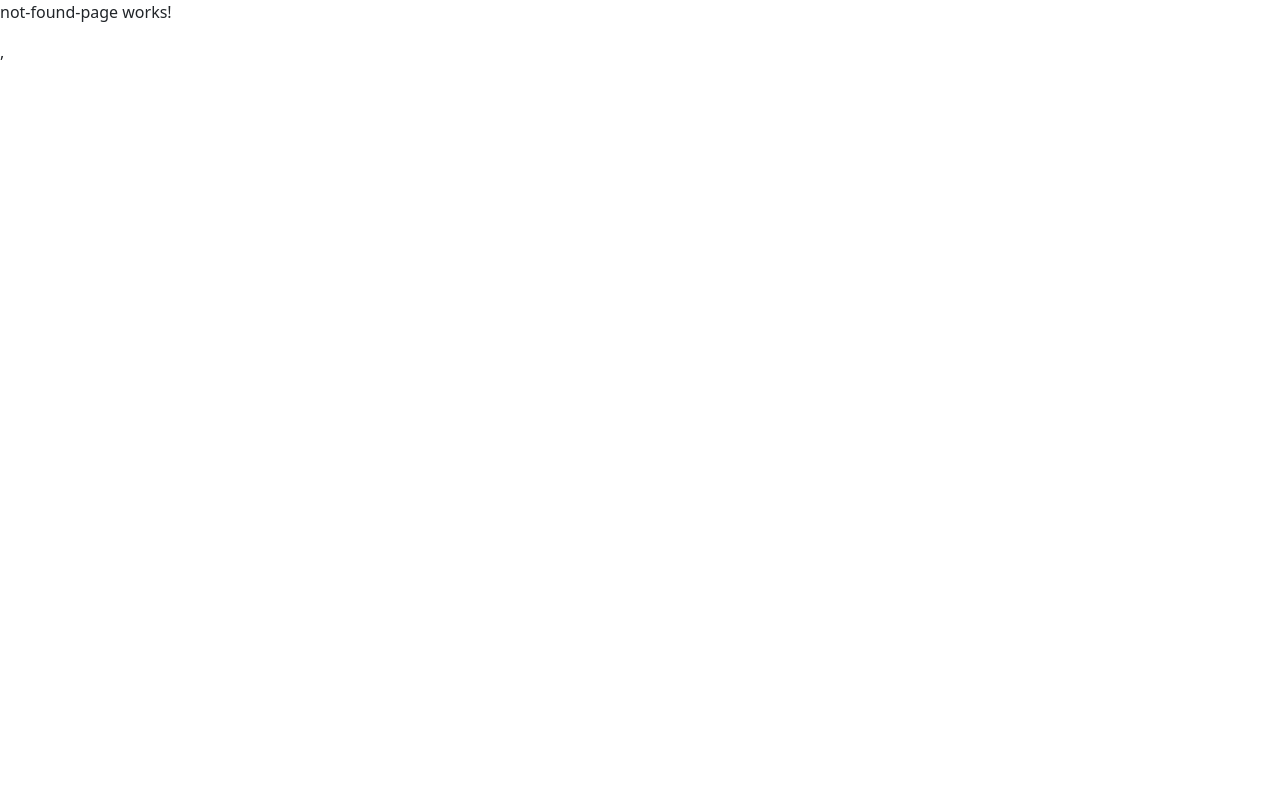
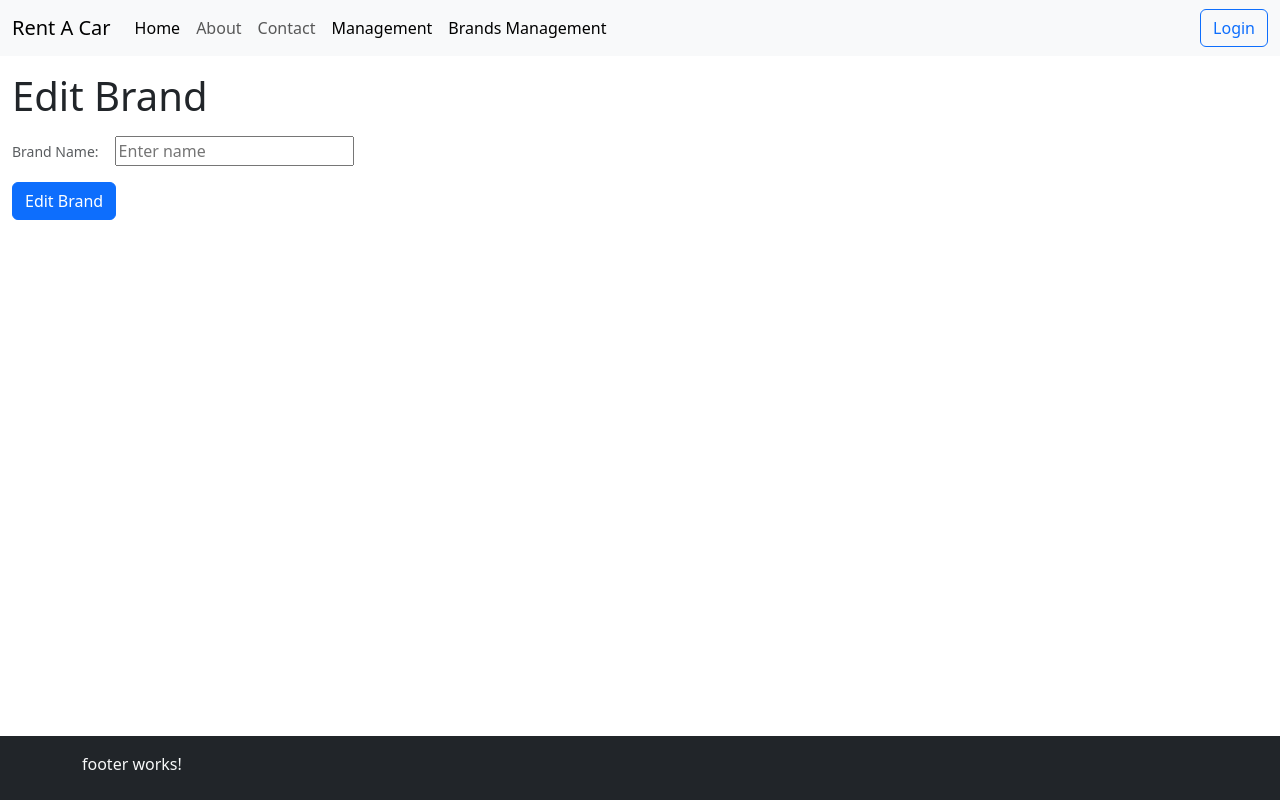
Before and after one commit to ahmet-cetinkaya-instruction/tobeto-3a-javafs-angular, an Angular app: page /management/brands/edit/1 in a window 1280 px wide. Built offline with nearby package versions, Linux system fonts and the light colour scheme; no server answers; sample sign-in values are in the browser's storage.

Commit message:
add edit brand operations

```diff
--- a/src/app/features/brands/components/add-brand-form/add-brand-form.component.ts
+++ b/src/app/features/brands/components/add-brand-form/add-brand-form.component.ts
@@ -1,5 +1,10 @@
 import { CommonModule } from '@angular/common';
-import { ChangeDetectionStrategy, ChangeDetectorRef, Component, OnInit } from '@angular/core';
+import {
+  ChangeDetectionStrategy,
+  ChangeDetectorRef,
+  Component,
+  OnInit,
+} from '@angular/core';
 import {
   FormBuilder,
   FormGroup,
@@ -11,6 +16,7 @@ import {
   BrandControllerService,
   CreateBrandRequestParams,
 } from '../../../../shared/services/api';
+import { Router, RouterModule } from '@angular/router';
 
 @Component({
   selector: 'app-add-brand-form',
@@ -20,6 +26,7 @@ import {
     // FormsModule,
     ReactiveFormsModule,
     ButtonComponent,
+    RouterModule
   ],
   templateUrl: './add-brand-form.component.html',
   styleUrl: './add-brand-form.component.scss',
@@ -32,7 +39,8 @@ export class AddBrandFormComponent implements OnInit {
   constructor(
     private formBuilder: FormBuilder,
     private brandsService: BrandControllerService,
-    private change: ChangeDetectorRef
+    private change: ChangeDetectorRef,
+    private router: Router
   ) {}
 
   ngOnInit(): void {
@@ -69,8 +77,11 @@ export class AddBrandFormComponent implements OnInit {
       complete: () => {
         // Complete: Observable'dan gelen veri akışının tamamlandığını bildiren fonksiyon. Complete çalıştığı taktirde observable'dan gelen veri akışı sona erer.
         this.formMessage = 'Brand added successfully';
-        this.form.reset();
         this.change.markForCheck();
+
+        setTimeout(() => {
+          this.router.navigate(['/management', 'brands']);
+        }, 2000);
       },
     });
   }
--- /dev/null
+++ b/src/app/features/brands/components/edit-brand-form/edit-brand-form.component.html
@@ -0,0 +1,18 @@
+<form [formGroup]="form" (ngSubmit)="onFormSubmit()">
+  @if (formMessage) {
+  <small>{{ formMessage }}</small>
+  }
+
+  <div class="mt-3">
+    <label for="nameInput" class="form-text text-muted">Brand Name:</label>
+    <input
+      formControlName="name"
+      type="text"
+      placeholder="Enter name"
+      id="nameInput"
+      class="ms-3"
+    />
+  </div>
+
+  <app-button type="submit" class="mt-3"> Edit Brand </app-button>
+</form>
--- /dev/null
+++ b/src/app/features/brands/components/edit-brand-form/edit-brand-form.component.scss
@@ -0,0 +1,3 @@
+:host {
+  display: block;
+}
--- /dev/null
+++ b/src/app/features/brands/components/edit-brand-form/edit-brand-form.component.ts
@@ -0,0 +1,93 @@
+import { BrandsService } from './../../services/brands.service';
+import { CommonModule } from '@angular/common';
+import {
+  ChangeDetectionStrategy,
+  ChangeDetectorRef,
+  Component,
+  Input,
+  OnInit,
+} from '@angular/core';
+import {
+  FormBuilder,
+  FormGroup,
+  ReactiveFormsModule,
+  Validators,
+} from '@angular/forms';
+import { ButtonComponent } from '../../../../shared/components/button/button.component';
+import { BrandControllerService } from '../../../../shared/services/api';
+import { Router } from '@angular/router';
+
+@Component({
+  selector: 'app-edit-brand-form',
+  standalone: true,
+  imports: [CommonModule, ReactiveFormsModule, ButtonComponent],
+  templateUrl: './edit-brand-form.component.html',
+  styleUrl: './edit-brand-form.component.scss',
+  changeDetection: ChangeDetectionStrategy.OnPush,
+})
+export class EditBrandFormComponent implements OnInit {
+  @Input() brandId!: number;
+
+  form!: FormGroup;
+  formMessage: string | null = null;
+
+  constructor(
+    private fb: FormBuilder,
+    private brandsService: BrandsService,
+    private brandControllerService: BrandControllerService,
+    private change:ChangeDetectorRef,
+    private router:Router
+  ) {}
+
+  ngOnInit(): void {
+    this.createForm();
+    this.getBrand();
+  }
+
+  createForm() {
+    this.form = this.fb.group({
+      name: ['', [Validators.required]],
+    });
+  }
+
+  getBrand() {
+    this.brandsService.getBrandById({ id: this.brandId }).subscribe((brand) => {
+      console.log(
+        '🚀 ~ EditBrandFormComponent ~ this.brandsService.getBrandById ~ brand:',
+        brand
+      );
+      this.form.patchValue({
+        name: brand.name,
+      });
+    });
+  }
+
+  edit() {
+    this.brandControllerService
+      .updateBrandById({
+        id: this.brandId,
+        updateBrandRequest: {
+          name: this.form.value.name,
+        },
+      })
+      .subscribe({
+        complete: () => {
+          this.formMessage = 'Brand updated successfully';
+          this.change.markForCheck();
+
+          setTimeout(() => {
+            this.router.navigate(['/management', 'brands']);
+          }, 2000);
+        },
+      });
+  }
+
+  onFormSubmit() {
+    if (this.form.invalid) {
+      this.formMessage = 'Please fill the form correctly';
+      return;
+    }
+
+    this.edit();
+  }
+}
--- a/src/app/features/brands/services/brands.service.ts
+++ b/src/app/features/brands/services/brands.service.ts
@@ -2,7 +2,11 @@ import { HttpClient } from '@angular/common/http';
 import { Injectable } from '@angular/core';
 import { Observable } from 'rxjs';
 import { environment } from '../../../../environments/environment';
-import { GetAllBrandResponse } from '../../../shared/services/api';
+import {
+  GetAllBrandResponse,
+  GetBrandByIdRequestParams,
+  GetBrandByIdResponse,
+} from '../../../shared/services/api';
 
 @Injectable({
   providedIn: 'root',
@@ -27,4 +31,12 @@ export class BrandsService {
   getBrands(): Observable<GetAllBrandResponse[]> {
     return this.httpClient.get<GetAllBrandResponse[]>(this.controllerUrl);
   }
+
+  getBrandById(
+    request: GetBrandByIdRequestParams
+  ): Observable<GetBrandByIdResponse> {
+    return this.httpClient.get<GetBrandByIdResponse>(
+      `${this.controllerUrl}/${request.id}`
+    );
+  }
 }
--- /dev/null
+++ b/src/app/routes/management-page/management-brands-page/management-edit-brand-page/management-edit-brand-page.component.html
@@ -0,0 +1,2 @@
+<h1>Edit Brand</h1>
+<app-edit-brand-form [brandId]="brandId"></app-edit-brand-form>
--- /dev/null
+++ b/src/app/routes/management-page/management-brands-page/management-edit-brand-page/management-edit-brand-page.component.scss
@@ -0,0 +1,3 @@
+:host {
+  display: block;
+}
--- /dev/null
+++ b/src/app/routes/management-page/management-brands-page/management-edit-brand-page/management-edit-brand-page.component.ts
@@ -0,0 +1,31 @@
+import { CommonModule } from '@angular/common';
+import { ChangeDetectionStrategy, Component, OnInit } from '@angular/core';
+import { ActivatedRoute } from '@angular/router';
+import { EditBrandFormComponent } from '../../../../features/brands/components/edit-brand-form/edit-brand-form.component';
+
+@Component({
+  selector: 'app-management-edit-brand-page',
+  standalone: true,
+  imports: [CommonModule, EditBrandFormComponent],
+  templateUrl: './management-edit-brand-page.component.html',
+  styleUrl: './management-edit-brand-page.component.scss',
+  changeDetection: ChangeDetectionStrategy.OnPush,
+})
+export class ManagementEditBrandPageComponent implements OnInit {
+  brandId!: number;
+
+  constructor(private route: ActivatedRoute) {}
+
+  ngOnInit(): void {
+    this.getBrandIdFromRoute();
+  }
+
+  private getBrandIdFromRoute() {
+    this.route.params.subscribe((params) => {
+      const brandId = params['brandId'];
+      if (!brandId) return;
+
+      this.brandId = Number(brandId);
+    });
+  }
+}
--- a/src/app/routes/management-page/management.routes.ts
+++ b/src/app/routes/management-page/management.routes.ts
@@ -3,6 +3,7 @@ import { ManagementPageComponent } from './management-page.component';
 import { authGuard } from '../../shared/guards/auth.guard';
 import { ManagementBrandsPageComponent } from './management-brands-page/management-brands-page.component';
 import { ManagementCreateBrandPageComponent } from './management-brands-page/management-create-brand-page/management-create-brand-page.component';
+import { ManagementEditBrandPageComponent } from './management-brands-page/management-edit-brand-page/management-edit-brand-page.component';
 
 export const managementRoutes: Routes = [
   {
@@ -24,6 +25,11 @@ export const managementRoutes: Routes = [
         path: 'brands/create', // localhost:4200/management/brands/create
         component: ManagementCreateBrandPageComponent,
       },
+      {
+        path: 'brands/edit/:brandId', // localhost:4200/management/brands/edit/1 // localhost:4200/management/brands/edit/2
+        // :brandId , brandId isminde bir route parametresi tanımlar
+        component: ManagementEditBrandPageComponent,
+      }
     ],
   },
 ];
```
